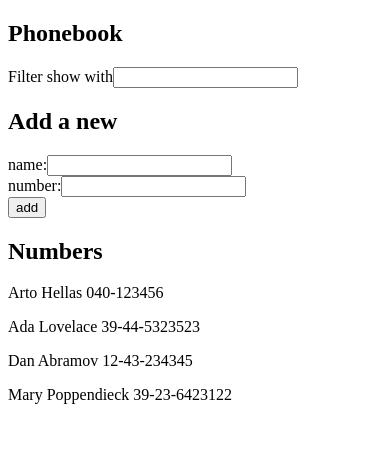
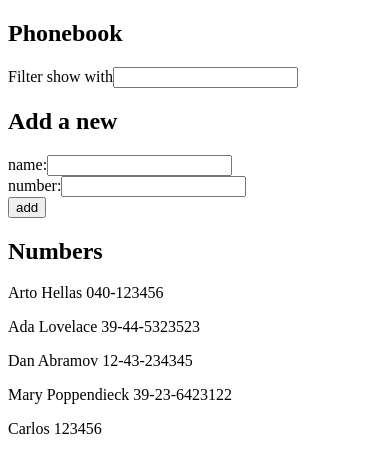
Before and after one commit to carlosazaustre/fullstack-course-helsinki, a React (Create React App) app in the folder part2/phonebook/: page / in a window 390 px wide. Shown: the top 472 px of the page. Built offline with nearby package versions, Linux system fonts and the light colour scheme; data requests are answered from the project's data file.

Commit message:
2.15: Phonebook step7

```diff
--- a/part2/phonebook/db.json
+++ b/part2/phonebook/db.json
@@ -1,5 +1,5 @@
 {
-  "persons":[
+  "persons": [
     {
       "name": "Arto Hellas",
       "number": "040-123456",
@@ -19,6 +19,11 @@
       "name": "Mary Poppendieck",
       "number": "39-23-6423122",
       "id": 4
+    },
+    {
+      "name": "Carlos",
+      "number": "123456",
+      "id": 5
     }
   ]
 }
--- a/part2/phonebook/src/App.js
+++ b/part2/phonebook/src/App.js
@@ -1,6 +1,6 @@
 import React, { useState, useEffect } from 'react';
-import axios from 'axios';
 
+import personService from './services/persons';
 import Filter from './components/Filter';
 import PersonForm from './components/PersonForm';
 import Persons from './components/Persons';
@@ -12,14 +12,13 @@
   const [searchName, setSearchName] = useState('');
   const [showAll, setShowAll] = useState(true);
 
-  const hook = () => {
-    axios
-      .get('http://localhost:3001/persons')
-      .then(response => {
-        setPersons(response.data);
+  useEffect(() => {
+    personService
+      .getAll()
+      .then(initialPersons => {
+        setPersons(initialPersons);
       });
-  }
-  useEffect(hook, []);
+  }, []);
 
   const contactsToShow = showAll
     ? persons
@@ -39,6 +38,15 @@
 
   const addContact = event => {
     event.preventDefault();
+    const personObject = {
+      name: newName,
+      number: newNumber,
+      id: persons.length + 1
+    }
+
+    personService
+      .create(personObject)
+      .then(returnedNote => {
         if (_isAdded(newName, persons)) {
           alert(`${newName} is already added to phonebook`);
         }
@@ -46,7 +54,8 @@
           setPersons(persons.concat({ name: newName, number: newNumber }));
         }
         setNewName('');
-    setNewNumber('')
+        setNewNumber('');
+      })
   }
 
   const handleContactChange = event => {
--- /dev/null
+++ b/part2/phonebook/src/services/persons.js
@@ -0,0 +1,17 @@
+import axios from 'axios';
+const baseUrl = 'http://localhost:3001/persons';
+
+const getAll = () => {
+  const request = axios.get(baseUrl);
+  return request.then(response => response.data);
+}
+
+const create = newObject => {
+  const request = axios.post(baseUrl, newObject);
+  return request.then(response => response.data);
+}
+
+export default {
+  getAll,
+  create
+}
```
Lines whose indentation alone changed are shown as unchanged.
